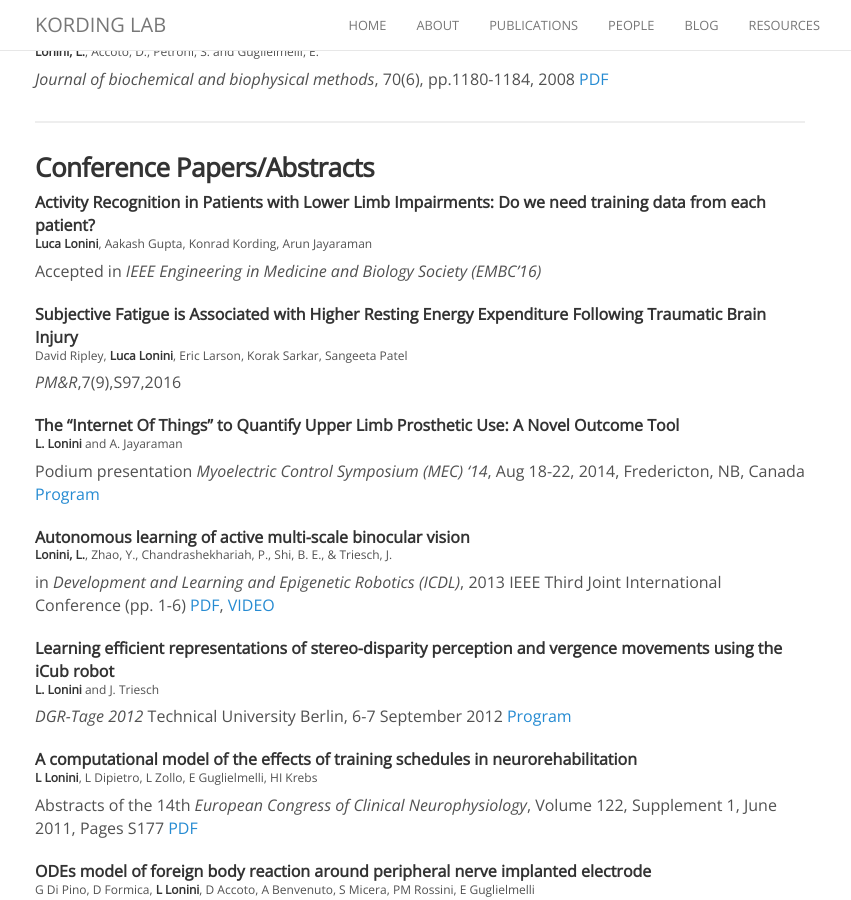
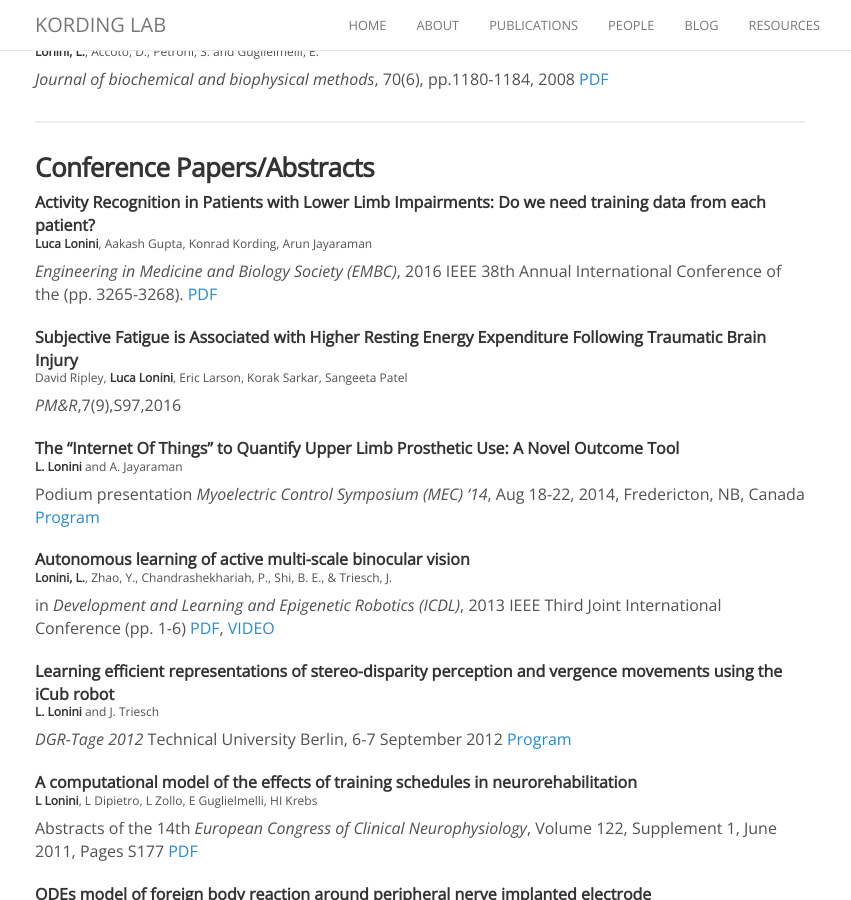
Before and after one commit to KordingLab/KordingLab.github.io, a Jekyll site: the page built from _people/luca_lonini.md, in a window 1280 px wide and 900 px high, scrolled down 4300 px. Shown: the whole window, without its empty margins (220-1071 px from the left). Built offline with Jekyll 4.4.1, drawn with Linux system fonts in a browser that asks for light colours; nearby versions of some CDN libraries; comment, search, counter and statistics services are not loaded.

Commit message:
modified Luca page

```diff
--- a/_people/luca_lonini.md
+++ b/_people/luca_lonini.md
@@ -139,7 +139,7 @@ _Journal of biochemical and biophysical methods_, 70(6), pp.1180-1184, 2008 [PDF
 
 **Activity Recognition in Patients with Lower Limb Impairments: Do we need training data from each patient?**<br>
 <sup>**Luca Lonini**, Aakash Gupta, Konrad Kording, Arun Jayaraman</sup><br>
-Accepted in _IEEE Engineering in Medicine and Biology Society (EMBC’16)_
+_Engineering in Medicine and Biology Society (EMBC)_, 2016 IEEE 38th Annual International Conference of the (pp. 3265-3268). [PDF](http://ieeexplore.ieee.org/abstract/document/7591425/)
 
 **Subjective Fatigue is Associated with Higher Resting Energy Expenditure Following Traumatic Brain Injury**<br>
 <sup>David Ripley, **Luca Lonini**, Eric Larson, Korak Sarkar, Sangeeta Patel</sup><br>
```
